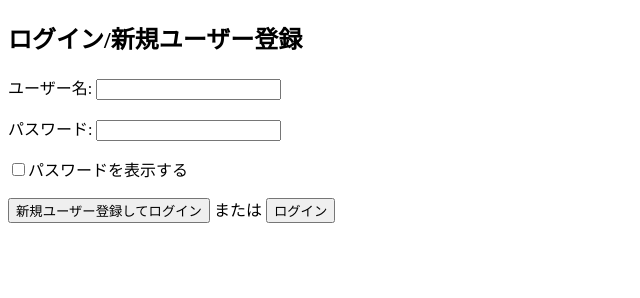
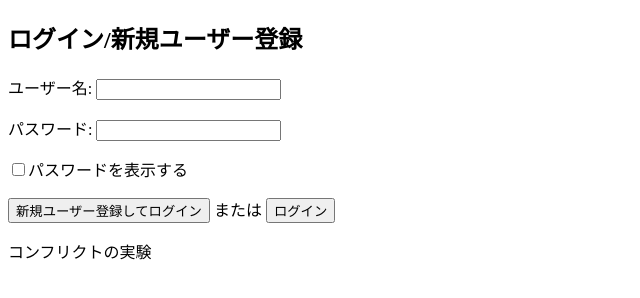
Before and after one commit to yoshitaka-git/MbChatApp, a website: page www/index.html in a window 1280 px wide. Shown: the whole page, without its empty margins (0-640 px from the left). Drawn offline with Linux system fonts and the light colour scheme.

Commit message:
Update index.html
コンフリクトの実験

```diff
--- a/www/index.html
+++ b/www/index.html
@@ -22,6 +22,6 @@
     <button onclick="login()">ログイン</button>
     </p>
 
-
+    コンフリクトの実験
 </body>
 </html>
```
